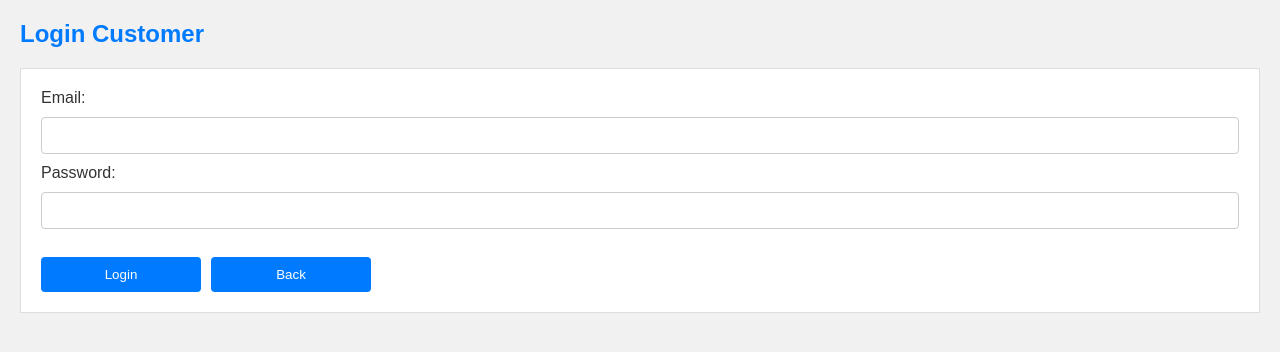
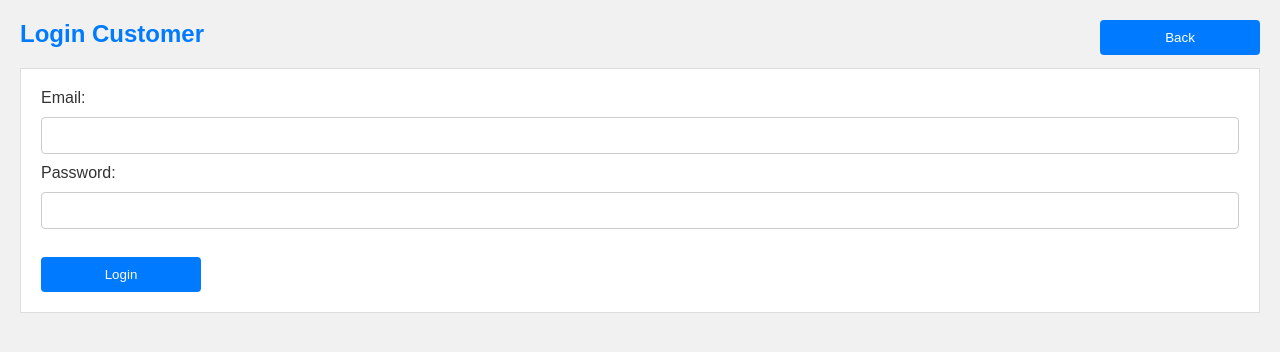
Before and after one commit to wawszczakd/front-end, a React (Create React App) app: page /start in a window 1280 px wide. Both pictures are taken after a click on the button "Login Customer". Shown: the top 352 px of the page. Built offline with nearby package versions, Linux system fonts and the light colour scheme.

Commit message:
Moved back buttons to the upper right corner

```diff
--- a/src/components/customer/views.js
+++ b/src/components/customer/views.js
@@ -27,10 +27,7 @@ export const CustomerDashboard = () => {
   return (
     <div className="companies-list-layout">
       <div className="companies-list-top">
-        <button className="button" onClick={handleBack}>Back</button>
-
-        <br />
-        <br />
+        <button className="back-button" onClick={handleBack}>Back</button>
 
         <h2>List of Companies</h2>
 
@@ -72,10 +69,7 @@ export const CustomerCompanyDetails = () => {
   return (
     <div className="split-layout">
       <div className="top-pane">
-        <button className="button" onClick={handleBack}>Back</button>
-
-        <br />
-        <br />
+        <button className="back-button" onClick={handleBack}>Back</button>
 
         <h2>Company Details</h2>
         <h3>{company.name}</h3>
@@ -146,7 +140,10 @@ export const BookingForm = () => {
 
   return (
     <div>
+      <button className="back-button" onClick={handleBack}>Back</button>
+
       <h2>Booking Form</h2>
+
       <form onSubmit={handleSubmit}>
         <label>Date:</label>
         <input
@@ -173,7 +170,6 @@ export const BookingForm = () => {
         />
         <br />
         <button className="button" type="submit">Submit</button>
-        <button className="button" onClick={handleBack}>Back</button>
       </form>
     </div>
   );
--- a/src/components/owner/adding.js
+++ b/src/components/owner/adding.js
@@ -51,6 +51,8 @@ export const AddCompany = () => {
 
   return (
     <div>
+      <button className="back-button" onClick={handleBack}>Back</button>
+
       <h2>Add Company</h2>
 
       <form onSubmit={handleSubmit}>
@@ -94,7 +96,6 @@ export const AddCompany = () => {
         />
         <br />
         <button className="button" type="submit">Add Company</button>
-        <button className="button" onClick={handleBack}>Back</button>
       </form>
     </div>
   );
@@ -145,6 +146,8 @@ export const AddService = () => {
 
   return (
     <div>
+      <button className="back-button" onClick={handleBack}>Back</button>
+
       <h2>Add Service</h2>
 
       <form onSubmit={handleSubmit}>
@@ -184,7 +187,6 @@ export const AddService = () => {
         />
         <br />
         <button className="button" type="submit">Add Service</button>
-        <button className="button" onClick={handleBack}>Back</button>
       </form>
     </div>
   );
@@ -322,6 +324,8 @@ export const AddEmployee = () => {
 
   return (
     <div>
+      <button className="back-button" onClick={handleBack}>Back</button>
+
       <h2>Add Employee</h2>
 
       <form onSubmit={handleSubmit}>
@@ -392,7 +396,6 @@ export const AddEmployee = () => {
         ))}
         <br />
         <button className="button" type="submit">Add Employee</button>
-        <button className="button" onClick={handleBack}>Back</button>
       </form>
     </div>
   );
--- a/src/components/owner/modifying.js
+++ b/src/components/owner/modifying.js
@@ -72,6 +72,8 @@ export const ModifyCompany = () => {
 
   return (
     <div>
+      <button className="back-button" onClick={handleBack}>Back</button>
+
       <h2>Modify Company</h2>
 
       <form onSubmit={handleSubmit}>
@@ -115,7 +117,6 @@ export const ModifyCompany = () => {
         />
         <br />
         <button className="button" type="submit">Modify Company</button>
-        <button className="button" onClick={handleBack}>Back</button>
       </form>
     </div>
   );
@@ -168,6 +169,8 @@ export const ModifyService = () => {
 
   return (
     <div>
+      <button className="back-button" onClick={handleBack}>Back</button>
+
       <h2>Modify Service</h2>
 
       <form onSubmit={handleSubmit}>
@@ -207,7 +210,6 @@ export const ModifyService = () => {
         />
         <br />
         <button className="button" type="submit">Modify Service</button>
-        <button className="button" onClick={handleBack}>Back</button>
       </form>
     </div>
   );
--- a/src/components/owner/views.js
+++ b/src/components/owner/views.js
@@ -46,10 +46,11 @@ export const OwnerDashboard = () => {
   return (
     <div className="companies-list-layout">
       <div className="companies-list-top">
+        <button className="back-button" onClick={handleBack}>Back</button>
+
         <h2>Owner Dashboard</h2>
 
         <button className="button" onClick={handleAddCompany}>Add Company</button>
-        <button className="button" onClick={handleBack}>Back</button>
 
         <br />
         <br />
@@ -127,13 +128,14 @@ export const OwnerCompanyDetails = () => {
   return (
     <div className="split-layout">
       <div className="top-pane">
+        <button className="back-button" onClick={handleBack}>Back</button>
+
         <h2>Company Details</h2>
         <h3>{company.name}</h3>
         <p>{company.long_description}</p>
 
         <button className="button" onClick={handleAddService}>Add Service</button>
         <button className="button" onClick={handleAddEmployee}>Add Employee</button>
-        <button className="button" onClick={handleBack}>Back</button>
 
         <br />
         <br />
@@ -250,10 +252,7 @@ export const OwnerEmployeeDetails = () => {
   return (
     <div className="employee-layout">
       <div className="employee-top">
-        <button className="button" onClick={handleBack}>Back</button>
-
-        <br />
-        <br />
+        <button className="back-button" onClick={handleBack}>Back</button>
 
         <h2>Employee Details</h2>
         <h3>{employee.name} {employee.surname}</h3>
--- a/src/components/registration-and-login.js
+++ b/src/components/registration-and-login.js
@@ -42,6 +42,8 @@ export const LoginCustomer = () => {
 
   return (
     <div>
+      <button className="back-button" onClick={handleBack}>Back</button>
+
       <h2>Login Customer</h2>
 
       <form onSubmit={handleSubmit}>
@@ -63,7 +65,6 @@ export const LoginCustomer = () => {
         <br />
         <br />
         <button className="button" type="submit">Login</button>
-        <button className="button" onClick={handleBack}>Back</button>
       </form>
     </div>
   );
@@ -106,6 +107,8 @@ export const LoginOwner = () => {
 
   return (
     <div>
+      <button className="back-button" onClick={handleBack}>Back</button>
+
       <h2>Login Owner</h2>
 
       <form onSubmit={handleSubmit}>
@@ -127,7 +130,6 @@ export const LoginOwner = () => {
         <br />
         <br />
         <button className="button" type="submit">Login</button>
-        <button className="button" onClick={handleBack}>Back</button>
       </form>
     </div>
   );
@@ -173,6 +175,8 @@ export const RegisterCustomer = () => {
 
   return (
     <div>
+      <button className="back-button" onClick={handleBack}>Back</button>
+
       <h2>Register Customer</h2>
 
       <form onSubmit={handleSubmit}>
@@ -210,7 +214,6 @@ export const RegisterCustomer = () => {
         <br />
         <br />
         <button className="button" type="submit">Register</button>
-        <button className="button" onClick={handleBack}>Back</button>
       </form>
     </div>
   );
@@ -256,6 +259,8 @@ export const RegisterOwner = () => {
 
   return (
     <div>
+      <button className="back-button" onClick={handleBack}>Back</button>
+
       <h2>Register Customer</h2>
 
       <form onSubmit={handleSubmit}>
@@ -293,7 +298,6 @@ export const RegisterOwner = () => {
         <br />
         <br />
         <button className="button" type="submit">Register</button>
-        <button className="button" onClick={handleBack}>Back</button>
       </form>
     </div>
   );
--- a/src/style.css
+++ b/src/style.css
@@ -209,6 +209,24 @@ form button[type="submit"]:hover {
   background-color: #0069d9;
 }
 
+.back-button {
+  position: fixed;
+  top: 20px;
+  right: 10px;
+  padding: 10px 20px;
+  background-color: #007bff;
+  color: #fff;
+  border: none;
+  cursor: pointer;
+  border-radius: 4px;
+  margin-right: 10px;
+  width: 160px;
+}
+
+.back-button:hover {
+  background-color: #0069d9;
+}
+
 .button-group {
   position: absolute;
   top: 0px;
```
